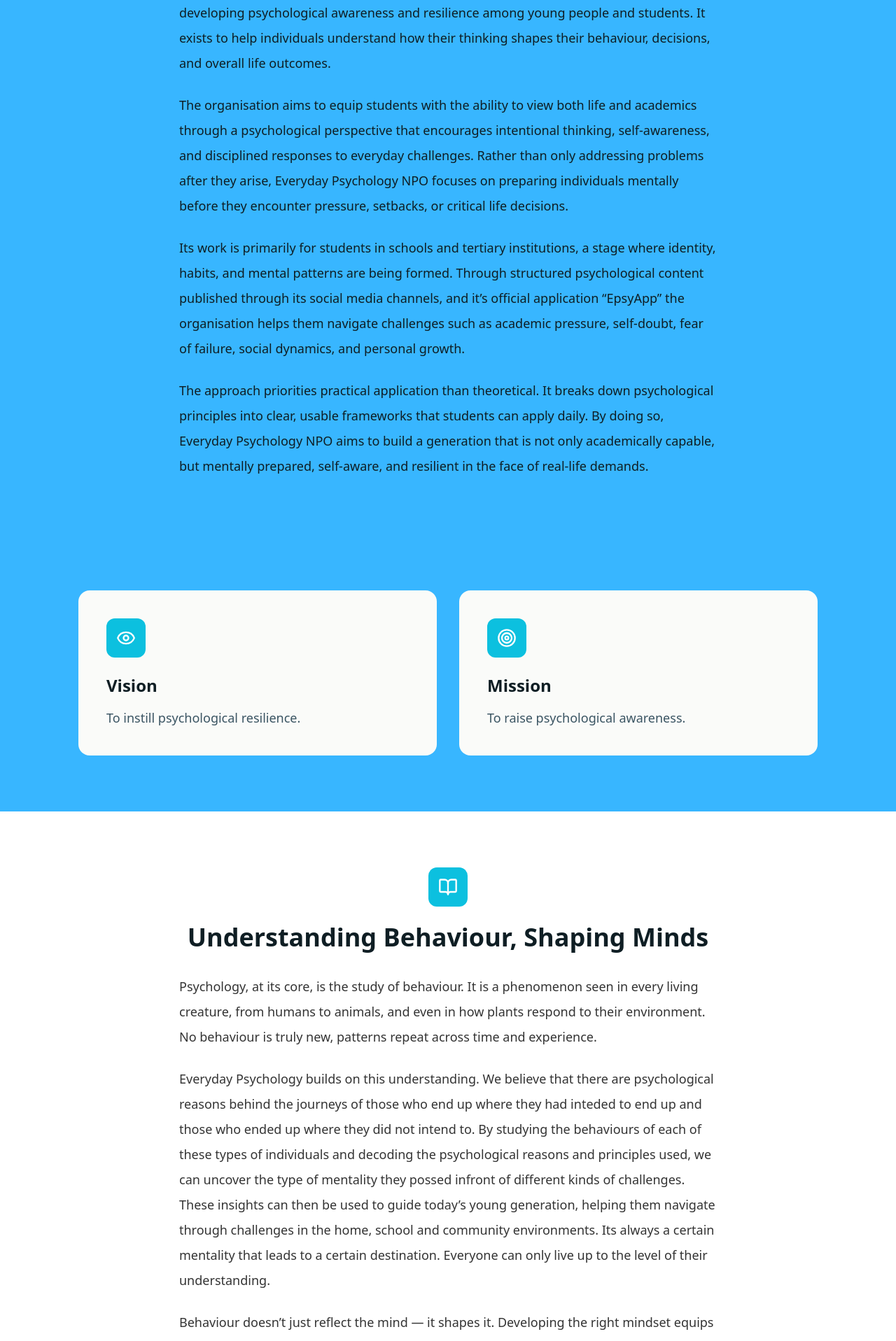
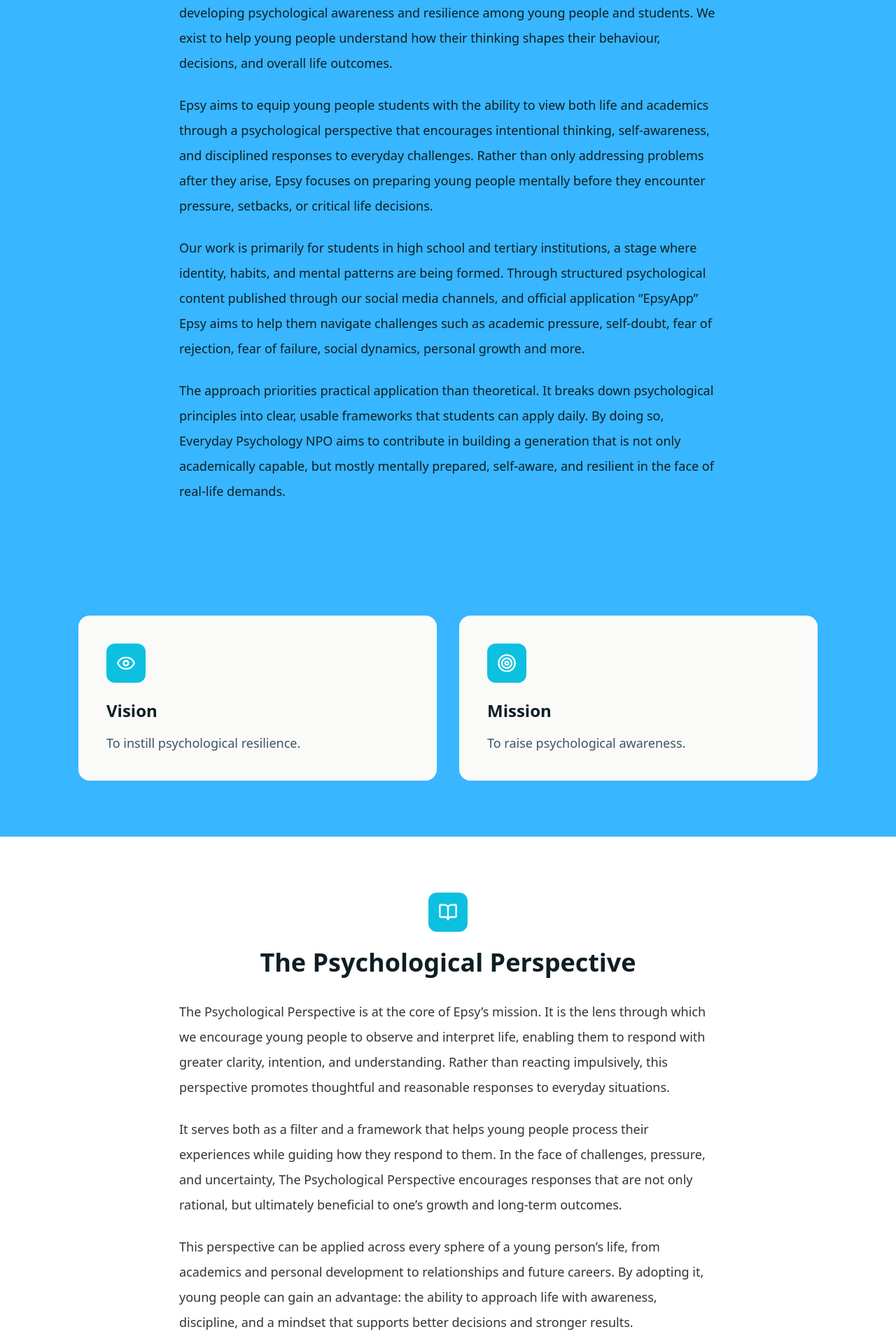
Before and after one commit to jonathanayabulela35-lang/Epsy-website, a React (Vite) app: page /about in a window 1280 px wide. Shown: the part 280-2197 px from the top of the page at 70% size. Built offline with nearby package versions, Linux system fonts and the light colour scheme.

Commit message:
update about and epsyapp content

```diff
--- a/src/pages/About.jsx
+++ b/src/pages/About.jsx
@@ -34,19 +34,19 @@
             style={{ color: "var(--epsy-charcoal)" }}
           >
             <p>
-              Everyday Psychology NPO is a South African non-profit organisation focused on developing psychological awareness and resilience among young people and students. It exists to help individuals understand how their thinking shapes their behaviour, decisions, and overall life outcomes.
+              Everyday Psychology NPO "Epsy" is a South African non-profit organisation focused on developing psychological awareness and resilience among young people and students. We exist to help young people understand how their thinking shapes their behaviour, decisions, and overall life outcomes.
             </p>
 
             <p>
-              The organisation aims to equip students with the ability to view both life and academics through a psychological perspective that encourages intentional thinking, self-awareness, and disciplined responses to everyday challenges. Rather than only addressing problems after they arise, Everyday Psychology NPO focuses on preparing individuals mentally before they encounter pressure, setbacks, or critical life decisions.
+              Epsy aims to equip young people students with the ability to view both life and academics through a psychological perspective that encourages intentional thinking, self-awareness, and disciplined responses to everyday challenges. Rather than only addressing problems after they arise, Epsy focuses on preparing young people mentally before they encounter pressure, setbacks, or critical life decisions.
             </p>
 
             <p>
-              Its work is primarily for students in schools and tertiary institutions, a stage where identity, habits, and mental patterns are being formed. Through structured psychological content published through its social media channels, and it’s official application “EpsyApp” the organisation helps them navigate challenges such as academic pressure, self-doubt, fear of failure, social dynamics, and personal growth.
+              Our work is primarily for students in high school and tertiary institutions, a stage where identity, habits, and mental patterns are being formed. Through structured psychological content published through our social media channels, and official application “EpsyApp” Epsy aims to help them navigate challenges such as academic pressure, self-doubt, fear of rejection, fear of failure, social dynamics, personal growth and more.
             </p>
 
             <p>
-              The approach priorities practical application than theoretical. It breaks down psychological principles into clear, usable frameworks that students can apply daily. By doing so, Everyday Psychology NPO aims to build a generation that is not only academically capable, but mentally prepared, self-aware, and resilient in the face of real-life demands.
+              The approach priorities practical application than theoretical. It breaks down psychological principles into clear, usable frameworks that students can apply daily. By doing so, Everyday Psychology NPO aims to contribute in building a generation that is not only academically capable, but mostly mentally prepared, self-aware, and resilient in the face of real-life demands.
             </p>
           </motion.p>
         </div>
@@ -135,7 +135,7 @@
               className="text-3xl lg:text-4xl font-bold mb-8 text-center"
               style={{ color: "var(--epsy-charcoal)" }}
             >
-              Understanding Behaviour, Shaping Minds
+              The Psychological Perspective
             </h2>
 
             <div
@@ -143,15 +143,15 @@
               style={{ color: "rgba(0,0,0,0.8)" }}
             >
               <p>
-                Psychology, at its core, is the study of behaviour. It is a phenomenon seen in every living creature, from humans to animals, and even in how plants respond to their environment. No behaviour is truly new, patterns repeat across time and experience.
+                The Psychological Perspective is at the core of Epsy’s mission. It is the lens through which we encourage young people to observe and interpret life, enabling them to respond with greater clarity, intention, and understanding. Rather than reacting impulsively, this perspective promotes thoughtful and reasonable responses to everyday situations.
               </p>
 
               <p>
-                Everyday Psychology builds on this understanding. We believe that there are psychological reasons behind the journeys of those who end up where they had inteded to end up and those who ended up where they did not intend to. By studying the behaviours of each of these types of individuals and decoding the psychological reasons and principles used, we can uncover the type of mentality they possed infront of different kinds of challenges. These insights can then be used to guide today’s young generation, helping them navigate through challenges in the home, school and community environments. Its always a certain mentality that leads to a certain destination. Everyone can only live up to the level of their understanding.
+                It serves both as a filter and a framework that helps young people process their experiences while guiding how they respond to them. In the face of challenges, pressure, and uncertainty, The Psychological Perspective encourages responses that are not only rational, but ultimately beneficial to one’s growth and long-term outcomes.
               </p>
 
               <p>
-                Behaviour doesn’t just reflect the mind — it shapes it. Developing the right mindset equips young people to navigate the challenges of life, from academic pressures and personal growth to friendships, family relationships, and future workplaces. At Everyday Psychology, we focus on turning the study of behaviour into practical principles and guidance, empowering young people and students to cultivate the mentality they need to thrive in every sphere of life.
+                This perspective can be applied across every sphere of a young person’s life, from academics and personal development to relationships and future careers. By adopting it, young people can gain an advantage: the ability to approach life with awareness, discipline, and a mindset that supports better decisions and stronger results.
               </p>
             </div>
           </motion.div>
--- a/src/pages/EpsyApp.jsx
+++ b/src/pages/EpsyApp.jsx
@@ -45,7 +45,7 @@
   const view = {
     header_title: "EpsyApp",
     header_subtitle:
-       "EpsyApp helps students navigate everyday challenges through quick, practical psychological insights. Its Insight Library covers common situations at school, home, and in the community, guiding students on how to think and respond effectively. The app also includes a Question Decoder to break down how questions work, and a Question Builder to help students ask better questions and get the answers they need.",
+       "The EpsyApp helps students navigate everyday challenges through quick, practical psychological insights. Its Insight Library covers common situations at school, home, and in the community, guiding students on how to think and respond effectively. The app also includes a Question Decoder to break down how questions work, and a Question Builder to help students ask better questions and get the answers they need.",
     features: defaultFeatures,
   };
 
```
